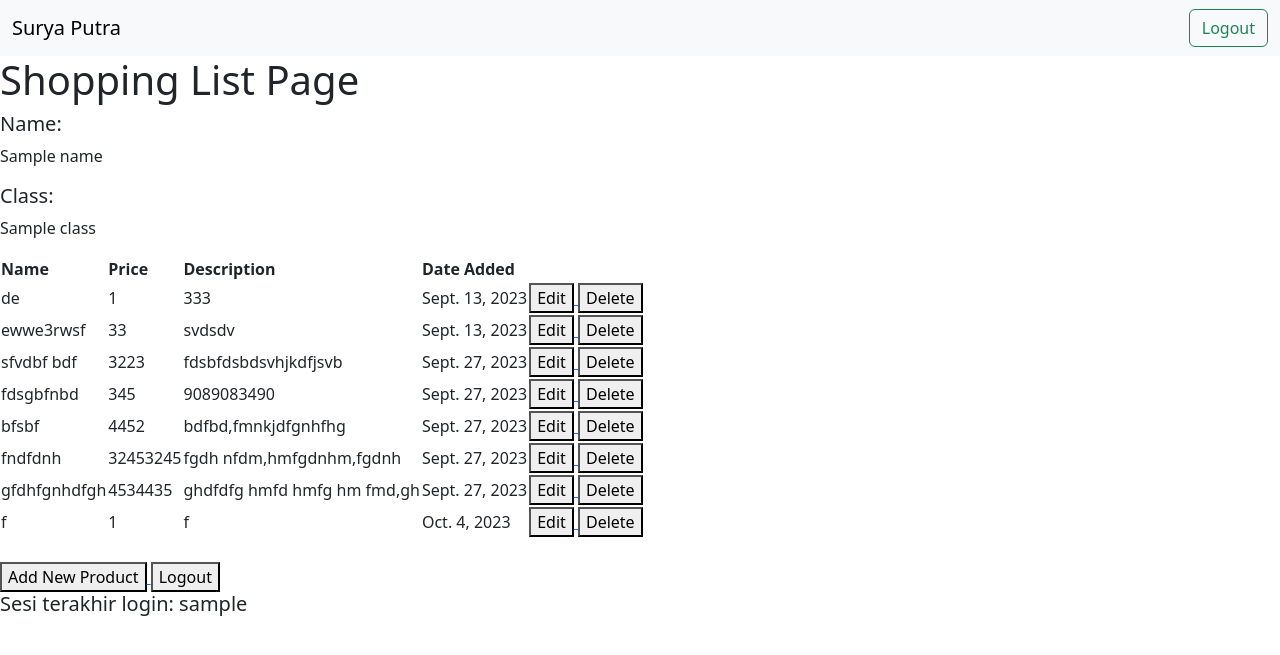
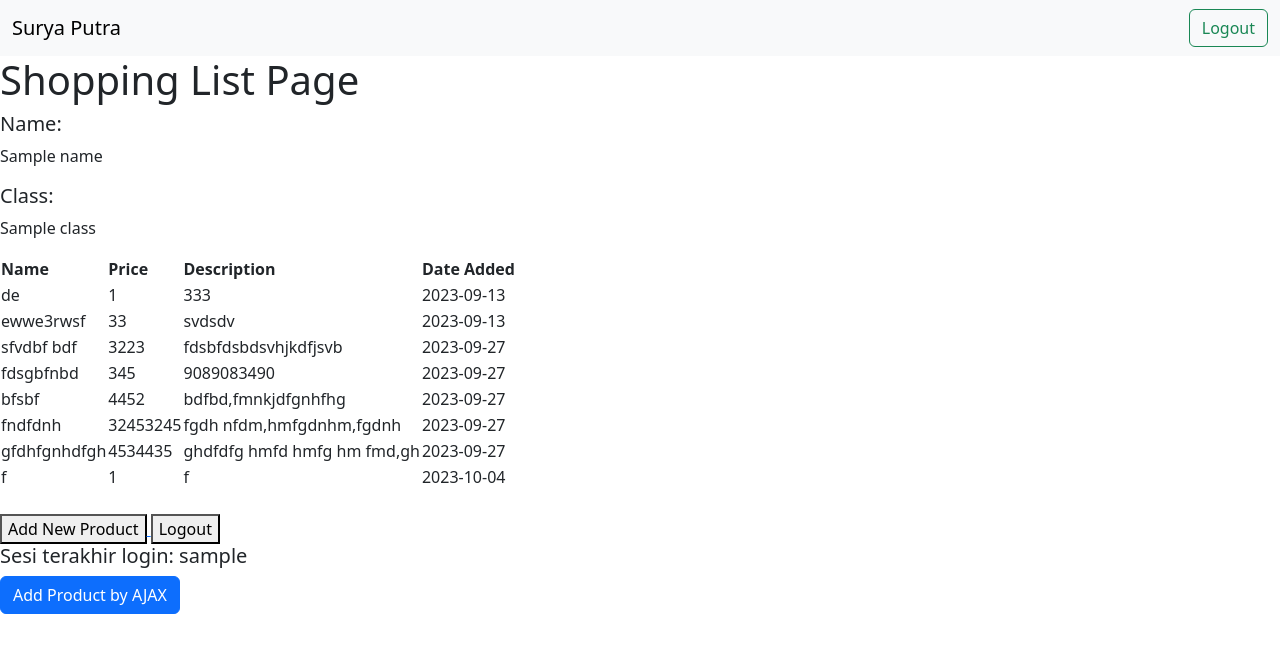
Before and after one commit to suryata/shopping-list, a Django app: template main/templates/main.html in a window 1280 px wide. Shown: the top 655 px of the page. Run offline with Django 4.2, Linux system fonts and the light colour scheme; data comes from the database, SQL or seed files in the repository; both versions use the stored data as it was after the commit; the template is opened without the code that fills it: values that come from a table or form of the project are taken from there, most other values are stand-ins (such as "Sample title", 1, 10 or a date in 2020).

Commit message:
Tutorial 5 Selesai

```diff
--- a/main/templates/main.html
+++ b/main/templates/main.html
@@ -18,7 +18,7 @@
     <p>{{class}}</p>
 
 
-<table>
+<table id="product_table">
     <tr>
         <th>Name</th>
         <th>Price</th>
@@ -66,5 +66,78 @@
 </a>
 
 <h5>Sesi terakhir login: {{ last_login }}</h5>
+<button type="button" class="btn btn-primary" data-bs-toggle="modal" data-bs-target="#exampleModal">Add Product by AJAX</button>
+
+<div class="modal fade" id="exampleModal" tabindex="-1" aria-labelledby="exampleModalLabel" aria-hidden="true">
+    <div class="modal-dialog">
+        <div class="modal-content">
+            <div class="modal-header">
+                <h1 class="modal-title fs-5" id="exampleModalLabel">Add New Product</h1>
+                <button type="button" class="btn-close" data-bs-dismiss="modal" aria-label="Close"></button>
+            </div>
+            <div class="modal-body">
+                <form id="form" onsubmit="return false;">
+                    {% csrf_token %}
+                    <div class="mb-3">
+                        <label for="name" class="col-form-label">Name:</label>
+                        <input type="text" class="form-control" id="name" name="name"></input>
+                    </div>
+                    <div class="mb-3">
+                        <label for="price" class="col-form-label">Price:</label>
+                        <input type="number" class="form-control" id="price" name="price"></input>
+                    </div>
+                    <div class="mb-3">
+                        <label for="description" class="col-form-label">Description:</label>
+                        <textarea class="form-control" id="description" name="description"></textarea>
+                    </div>
+                </form>
+            </div>
+            <div class="modal-footer">
+                <button type="button" class="btn btn-secondary" data-bs-dismiss="modal">Close</button>
+                <button type="button" class="btn btn-primary" id="button_add" data-bs-dismiss="modal">Add Product</button>
+            </div>
+        </div>
+    </div>
+</div>
+
+
+<script>
+    async function getProducts() {
+        return fetch("{% url 'main:get_product_json' %}").then((res) => res.json())
+    }
+
+    async function refreshProducts() {
+        document.getElementById("product_table").innerHTML = ""
+        const products = await getProducts()
+        let htmlString = `<tr>
+            <th>Name</th>
+            <th>Price</th>
+            <th>Description</th>
+            <th>Date Added</th>
+        </tr>`
+        products.forEach((item) => {
+            htmlString += `\n<tr>
+            <td>${item.fields.name}</td>
+            <td>${item.fields.price}</td>
+            <td>${item.fields.description}</td>
+            <td>${item.fields.date_added}</td>
+        </tr>`
+        })
+
+        document.getElementById("product_table").innerHTML = htmlString
+    }
+    refreshProducts()
+
+    function addProduct() {
+        fetch("{% url 'main:add_product_ajax' %}", {
+            method: "POST",
+            body: new FormData(document.querySelector('#form'))
+        }).then(refreshProducts)
+
+        document.getElementById("form").reset()
+        return false
+    }
+    document.getElementById("button_add").onclick = addProduct
+</script>
 
 {% endblock content %}
--- a/main/urls.py
+++ b/main/urls.py
@@ -1,5 +1,5 @@
 from django.urls import path
-from main.views import delete_product,edit_product,show_main, create_product, show_xml, show_json, show_xml_by_id, show_json_by_id, register, login_user, logout_user
+from main.views import delete_product,edit_product,show_main, create_product, show_xml, show_json, show_xml_by_id, show_json_by_id, register, login_user, logout_user, get_product_json, add_product_ajax
 app_name = 'main'
 
 urlpatterns = [
@@ -14,4 +14,6 @@ urlpatterns = [
     path('logout/', logout_user, name='logout'),
     path('edit-product/<int:id>', edit_product, name='edit_product'),
     path('delete/<int:id>', delete_product, name='delete_product'),
+    path('get-product/', get_product_json, name='get_product_json'),
+    path('create-product-ajax/', add_product_ajax, name='add_product_ajax'),
 ]
--- a/main/views.py
+++ b/main/views.py
@@ -1,6 +1,6 @@
 from django.shortcuts import render
 import datetime
-from django.http import HttpResponseRedirect
+from django.http import HttpResponseNotFound, HttpResponseRedirect
 from main.forms import ProductForm
 from django.urls import reverse
 from main.models import Product
@@ -11,6 +11,7 @@ from django.contrib.auth.forms import UserCreationForm
 from django.contrib import messages
 from django.contrib.auth import authenticate, login, logout
 from django.contrib.auth.decorators import login_required
+from django.views.decorators.csrf import csrf_exempt
 
 def create_product(request):
     form = ProductForm(request.POST or None)
@@ -108,3 +109,22 @@ def delete_product(request, id):
     product.delete()
     # Kembali ke halaman awal
     return HttpResponseRedirect(reverse('main:show_main'))
+
+def get_product_json(request):
+    product_item = Product.objects.all()
+    return HttpResponse(serializers.serialize('json', product_item))
+
+@csrf_exempt
+def add_product_ajax(request):
+    if request.method == 'POST':
+        name = request.POST.get("name")
+        price = request.POST.get("price")
+        description = request.POST.get("description")
+        user = request.user
+
+        new_product = Product(name=name, price=price, description=description, user=user)
+        new_product.save()
+
+        return HttpResponse(b"CREATED", status=201)
+
+    return HttpResponseNotFound()
```
Also changed, not shown: db.sqlite3, 1 other file.
